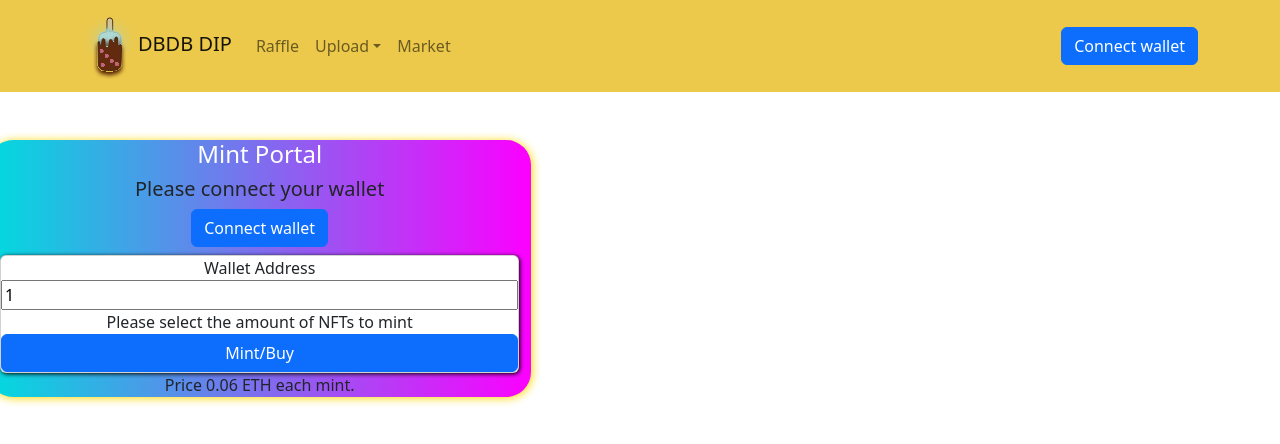
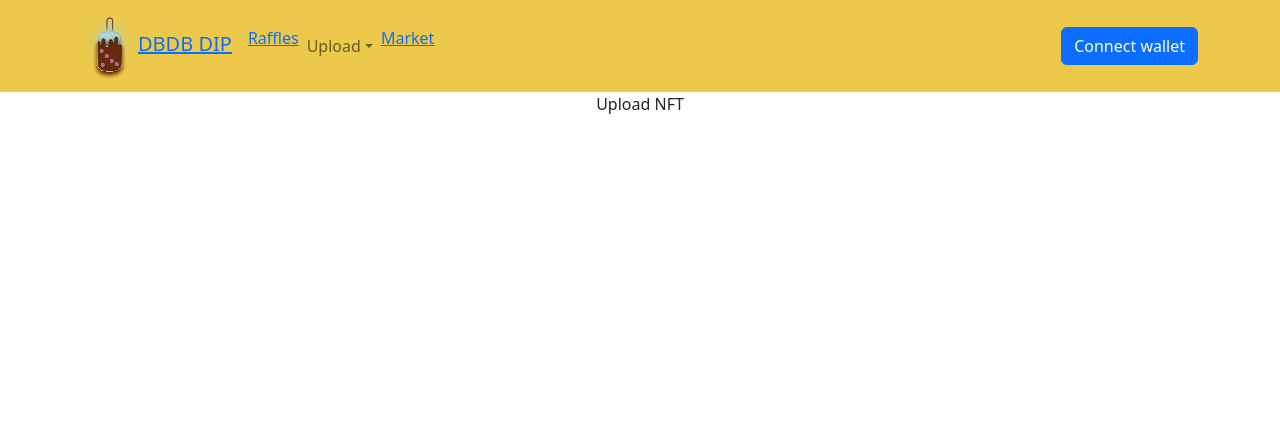
Before and after one commit to Dev2Ret/Hackathon, a React (Create React App) app: page /uploadnft in a window 1280 px wide. Shown: the top 444 px of the page. Built offline with nearby package versions, Linux system fonts and the light colour scheme.

Commit message:
base route

```diff
--- a/package.json
+++ b/package.json
@@ -12,6 +12,7 @@
     "react-bootstrap": "^2.6.0",
     "react-dom": "^18.2.0",
     "react-icons": "^4.7.1",
+    "react-router-dom": "^6.4.5",
     "react-scripts": "5.0.1",
     "styled-components": "^5.3.6",
     "web-vitals": "^2.1.4",
--- a/src/App.js
+++ b/src/App.js
@@ -1,14 +1,19 @@
 import "bootstrap/dist/css/bootstrap.min.css";
 import NavbarBr from "./components/NavbarBr";
+import { Outlet } from "react-router-dom";
 import "./App.css";
 import Mintcard from "@molecules/Mintcard";
 
 function App() {
+  console.log('app1');
+
   return (
-    <div className="App">
-      <NavbarBr />
-      <Mintcard />
-    </div>
+      <div className="App">
+        <NavbarBr />
+        <Outlet />
+
+        {/* <Mintcard /> */}
+      </div>
   );
 }
 
--- a/src/components/NavbarBr.jsx
+++ b/src/components/NavbarBr.jsx
@@ -1,22 +1,26 @@
 import React from "react";
 import "@styles/NavbarBr.css";
 import { Container, Nav, Navbar, NavDropdown, Button } from "react-bootstrap";
+import { NavLink } from "react-router-dom";
 import Logo from "@assets/Logo.svg";
 
 export default function NavbarBr() {
   return (
     <Navbar className="color-nav">
       <Container>
-        <Navbar.Brand href="#home">
-          <img src={Logo} alt="Logo.svg" />
-          DBDB DIP
+        {/* <Navbar.Brand href="#home"> */}
+        <Navbar.Brand>
+          <NavLink to={`/`}>
+            <img src={Logo} alt="Logo.svg" />
+            DBDB DIP
+          </NavLink>
         </Navbar.Brand>
         <Nav className="me-auto">
-          <Nav.Link href="#raffle">Raffle</Nav.Link>
+          <NavLink to={`raffles`}>Raffles</NavLink>
           <NavDropdown title="Upload" id="uploadDropdown">
-            <NavDropdown.Item href="#NFTs">NFTs</NavDropdown.Item>
+            <NavLink to={`uploadnft`}>NFTs</NavLink>
           </NavDropdown>
-          <Nav.Link href="#market">Market</Nav.Link>
+          <NavLink to={`market`}>Market</NavLink>
         </Nav>
         <Button>Connect wallet</Button>
       </Container>
--- /dev/null
+++ b/src/components/NotFound.jsx
@@ -0,0 +1,20 @@
+import { useRouteError } from "react-router-dom";
+import NavbarBr from "../components/NavbarBr";
+
+export default function NotFound() {
+  const error = useRouteError();
+  console.error(error);
+
+  return (
+    <>
+      <NavbarBr />
+      <div id="error-page">
+        <h1>Oops!</h1>
+        <p>Sorry, an unexpected error has occurred.</p>
+        <p>
+          <i>{error.statusText || error.message}</i>
+        </p>
+      </div>
+    </>
+  );
+}
--- a/src/components/UploadNFT.jsx
+++ b/src/components/UploadNFT.jsx
@@ -1 +1,5 @@
-// for test commit
+import React from "react";
+
+export default function UploadNFT() {
+  return <div>Upload NFT</div>;
+}
--- a/src/index.js
+++ b/src/index.js
@@ -1,13 +1,38 @@
 import React from 'react';
 import ReactDOM from 'react-dom/client';
+import { createBrowserRouter, RouterProvider, Route } from "react-router-dom";
 import './index.css';
 import App from './App';
 import reportWebVitals from './reportWebVitals';
+import NotFound from '@components/NotFound';
+import UploadNFT from '@components/UploadNFT';
+
+const router = createBrowserRouter([
+  {
+    path: "/",
+    element: <App />,
+    errorElement: <NotFound />,
+    children: [
+      {
+        path: "uploadnft",
+        element: <UploadNFT />,
+      },
+      {
+        path: "raffles",
+        element: <div>Raffles</div>,
+      },
+      {
+        path: "market",
+        element: <div>Market</div>,
+      },
+    ],
+  },
+]);
 
 const root = ReactDOM.createRoot(document.getElementById('root'));
 root.render(
   <React.StrictMode>
-    <App />
+    <RouterProvider router={router} />
   </React.StrictMode>
 );
 
```
Also changed, not shown: 1 other file (tests, documents, lock files or other folders).
